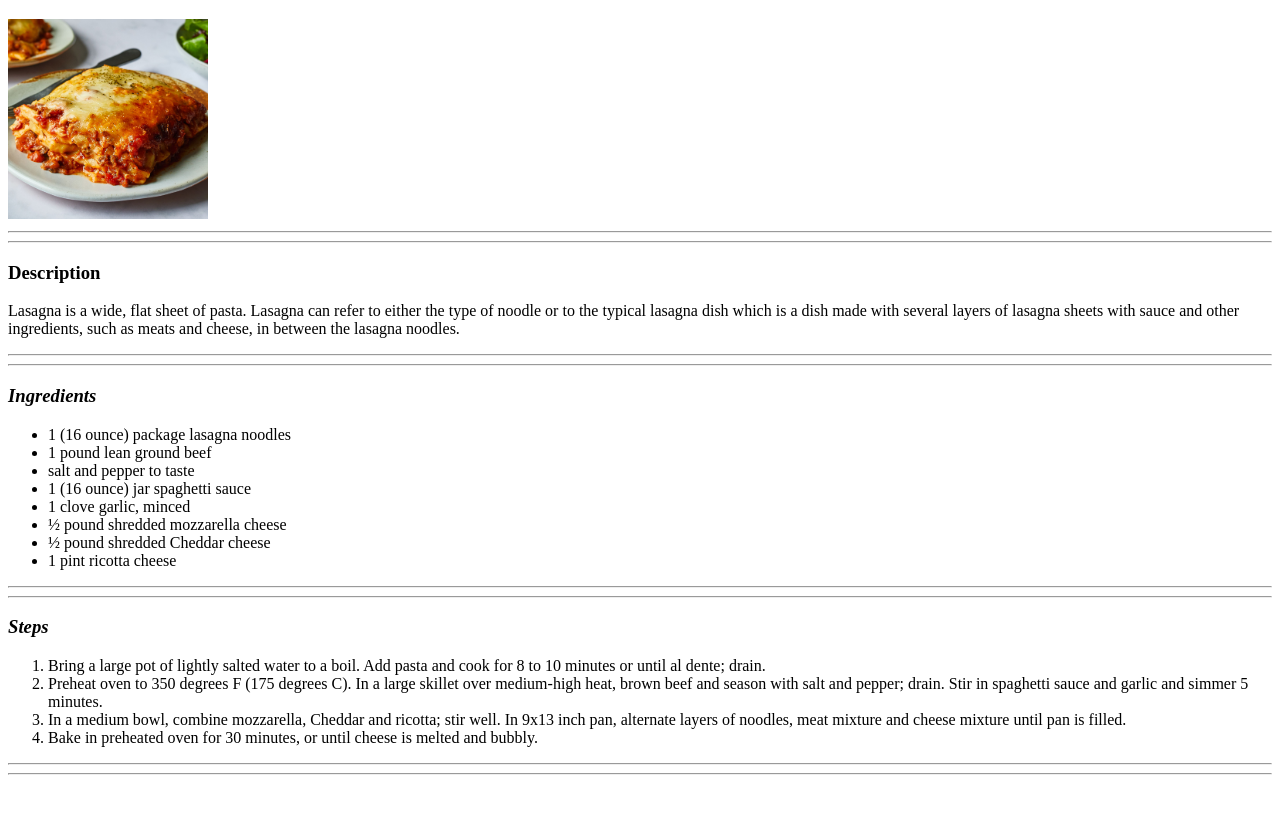
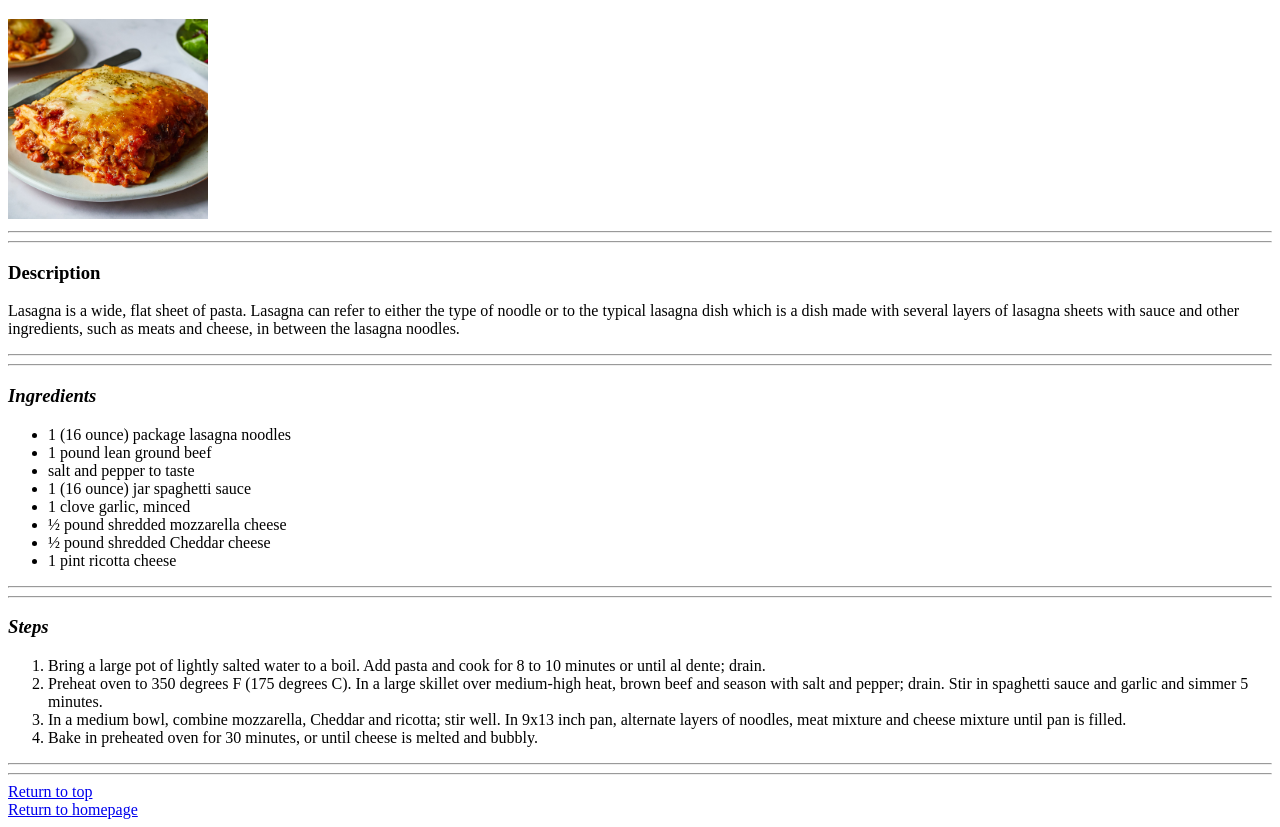
Before and after one commit to froilan012/odin-recipes, a plain HTML site: page recipes/lasagna.html in a window 1280 px wide. Shown: the part 61-888 px from the top of the page. Before the commit the page ends 844 px from the top, so only its background shows below. Drawn offline with Linux system fonts and the light colour scheme.

Commit message:
Add return to top and Return to homepage link

```diff
--- a/recipes/lasagna.html
+++ b/recipes/lasagna.html
@@ -39,5 +39,7 @@
     </ol>
     <hr/>
     <hr/>
+    <a href="lasagna.html">Return to top</a><br>
+    <a href="../index.html">Return to homepage</a>
 </body>
 </html>
```
Also changed, not shown: recipes/adobo.html (+2 -0 lines), recipes/sisig.html (+2 -0 lines).
